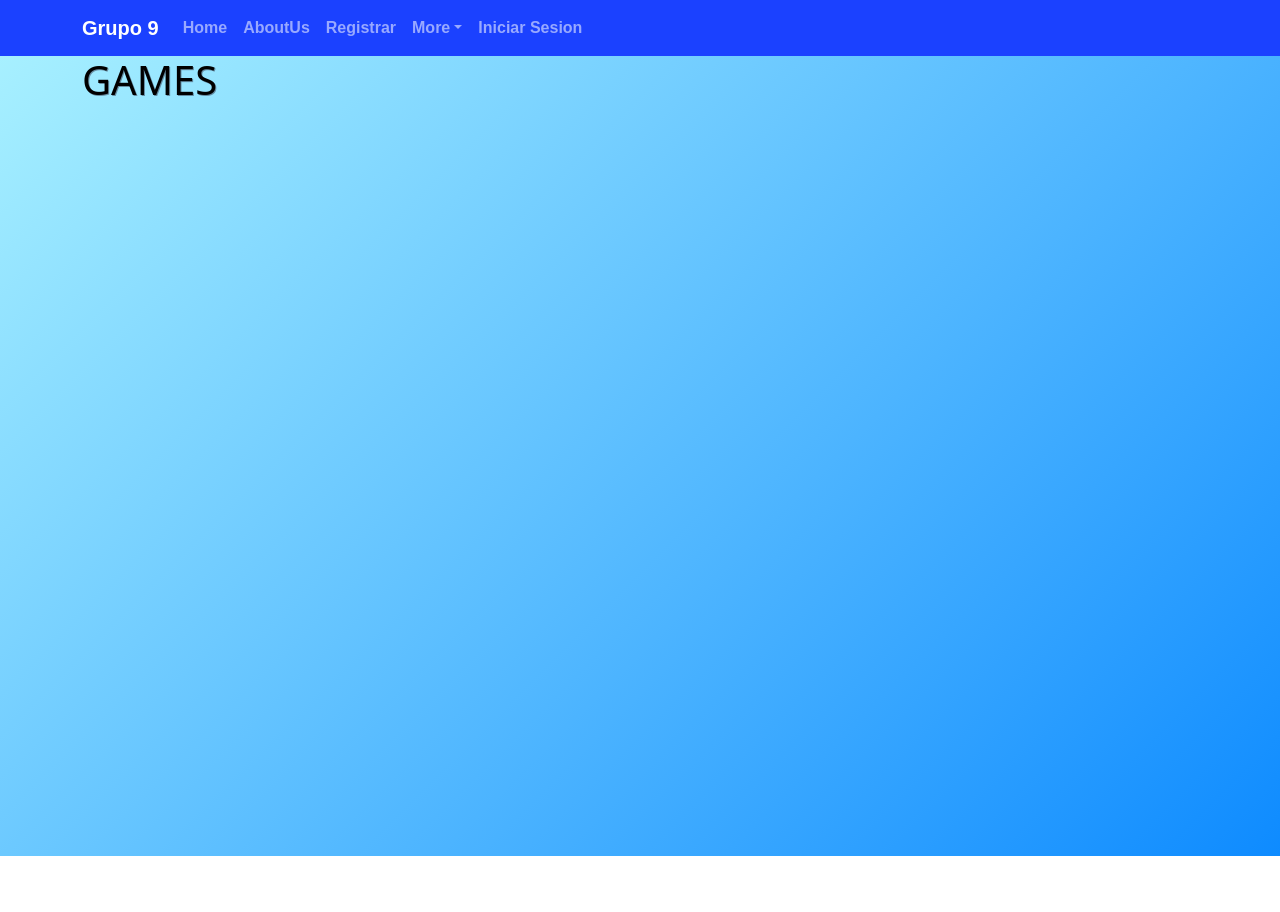
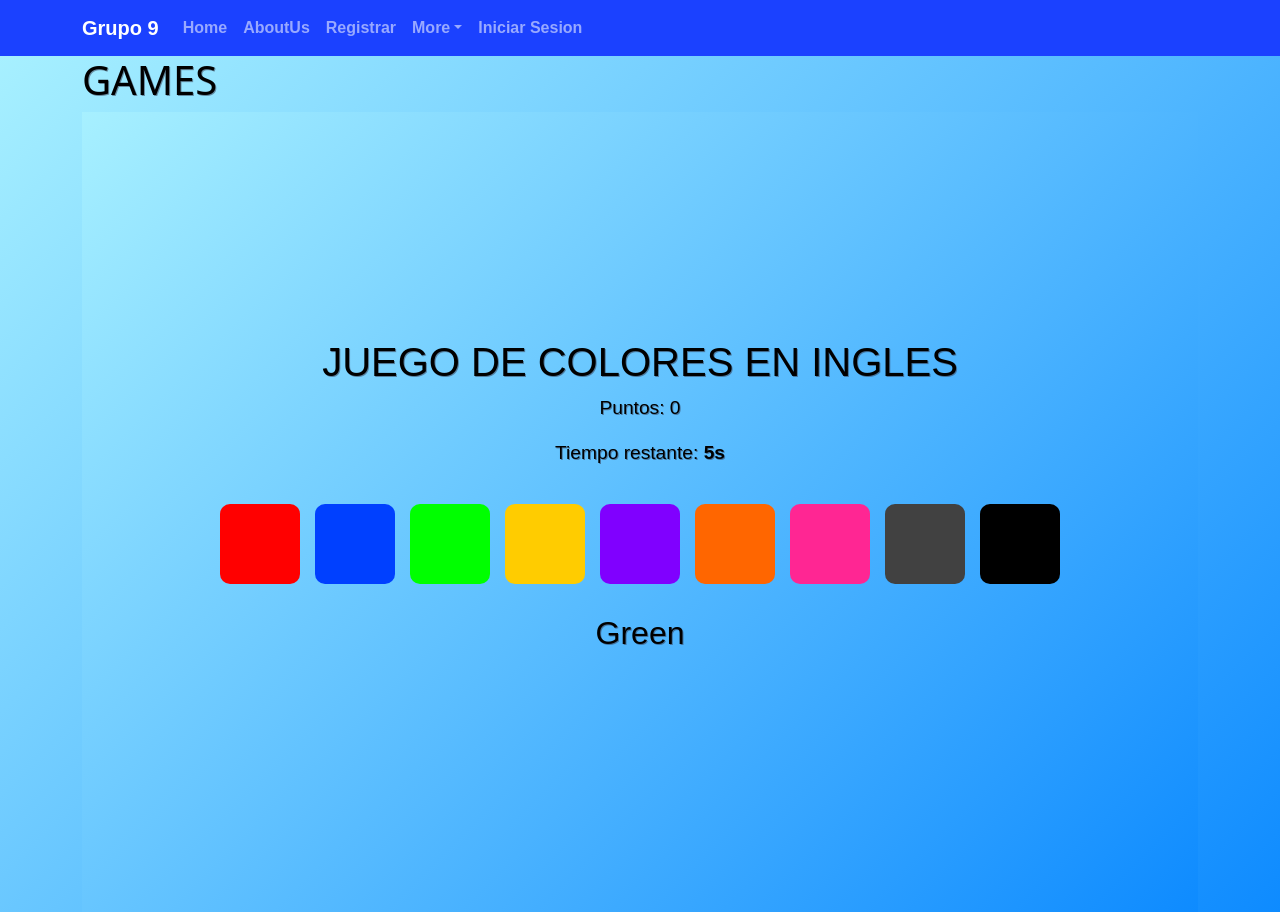
Before and after one commit to CeciTactaca/ProyectoFinal_Grupo9, a React (Vite) app in the folder client/: page /games in a window 1280 px wide. Before the commit the page ends 856 px from the top, so only its background shows below. Built offline with nearby package versions, Linux system fonts and the light colour scheme; no server answers.

Commit message:
se agrego el juego de ingles AramayoMatias

```diff
--- /dev/null
+++ b/client/src/components/JuegoColores.jsx
@@ -0,0 +1,140 @@
+import { useState, useEffect } from "react";
+import { Button } from "react-bootstrap";
+
+function JuegoColores() {
+  const colores = [
+    { nombre: "Red", codigo: "#ff0000ff" },
+    { nombre: "Blue", codigo: "#0040ffff" },
+    { nombre: "Green", codigo: "#00ff00ff" },
+    { nombre: "Yellow", codigo: "#ffcc00ff" },
+    { nombre: "Purple", codigo: "#8000ffff" },
+    { nombre: "Orange", codigo: "#ff6600ff" },
+    { nombre: "Pink", codigo: "#ff2693ff" },
+    { nombre: "Gray", codigo: "#414141ff" },
+    { nombre: "Black", codigo: "#000000ff" },
+  ];
+
+  const [colorActual, setColorActual] = useState(
+    colores[Math.floor(Math.random() * colores.length)]
+  );
+  const [puntos, setPuntos] = useState(0);
+  const [mensaje, setMensaje] = useState("");
+  const [tiempo, setTiempo] = useState(10); // 1 minuto = 60 segundos
+  const [juegoTerminado, setJuegoTerminado] = useState(false);
+
+  // ⏱️ Efecto del temporizador
+  useEffect(() => {
+    if (tiempo <= 0) {
+      setJuegoTerminado(true);
+      setMensaje("¡Tiempo terminado!");
+      return;
+    }
+
+    const intervalo = setInterval(() => {
+      setTiempo((t) => t - 1);
+    }, 1000);
+
+    return () => clearInterval(intervalo);
+  }, [tiempo]);
+
+  const handleClick = (nombre) => {
+    if (juegoTerminado) return; // no permite seguir jugando
+
+    if (nombre === colorActual.nombre) {
+      setPuntos(puntos + 1);
+      setMensaje("✅ ¡Correcto!");
+      setColorActual(colores[Math.floor(Math.random() * colores.length)]);
+    } else {
+      setMensaje("❌ Incorrecto, intenta de nuevo");
+    }
+  };
+
+  const reiniciarJuego = () => {
+    setPuntos(0);
+    setTiempo(60);
+    setMensaje("");
+    setJuegoTerminado(false);
+    setColorActual(colores[Math.floor(Math.random() * colores.length)]);
+  };
+
+  return (
+    <div
+      style={{
+        minHeight: "100vh",
+        background: "linear-gradient(135deg, #a7f0ff, #0e8bff)",
+        display: "flex",
+        flexDirection: "column",
+        alignItems: "center",
+        justifyContent: "center",
+        color: "black",
+        fontFamily: "Poppins, sans-serif",
+      }}
+    >
+      <h1> JUEGO DE COLORES EN INGLES</h1>
+      <p style={{ fontSize: "1.2rem" }}>Puntos: {puntos}</p>
+      <p style={{ fontSize: "1.2rem" }}>
+        Tiempo restante: <strong>{tiempo}s</strong>
+      </p>
+
+      <div
+        style={{
+          display: "flex",
+          gap: "15px",
+          marginTop: "20px",
+          flexWrap: "wrap",
+          justifyContent: "center",
+        }}
+      >
+        {colores.map((color) => (
+          <Button
+            key={color.nombre}
+            onClick={() => handleClick(color.nombre)}
+            style={{
+              backgroundColor: color.codigo,
+              border: "none",
+              width: "80px",
+              height: "80px",
+              borderRadius: "10px",
+              cursor: juegoTerminado ? "not-allowed" : "pointer",
+              opacity: juegoTerminado ? 0.5 : 1,
+              transition: "transform 0.2s ease",
+            }}
+            onMouseEnter={(e) =>
+              !juegoTerminado &&
+              (e.currentTarget.style.transform = "scale(1.1)")
+            }
+            onMouseLeave={(e) =>
+              (e.currentTarget.style.transform = "scale(1)")
+            }
+          ></Button>
+        ))}
+      </div>
+
+      <h2 style={{ marginTop: "30px", fontSize: "2rem" }}>
+        {colorActual.nombre}
+      </h2>
+
+      <p style={{ marginTop: "10px", fontSize: "1.2rem" }}>{mensaje}</p>
+
+      {juegoTerminado && (
+        <Button
+          onClick={reiniciarJuego}
+          style={{
+            marginTop: "20px",
+            padding: "10px 20px",
+            borderRadius: "8px",
+            border: "none",
+            backgroundColor: "#fff700ff",
+            color: "black",
+            fontSize: "1.2rem",
+            cursor: "pointer",
+          }}
+        >
+          Reiniciar juego
+        </Button>
+      )}
+    </div>
+  );
+}
+
+export default JuegoColores;
--- a/client/src/components/Layout.jsx
+++ b/client/src/components/Layout.jsx
@@ -24,24 +24,31 @@ function Layout() {
                 <Container>
                     <Navbar.Brand>Grupo 9</Navbar.Brand>
                     <Navbar.Toggle aria-controls="basic-navbar-nav" />
-                    <Navbar.Collapse id="basic-navbar-nav">
+                    <Navbar.Collapse id="basic-navbar-nav" className="justify-content-end">
                         <Nav className="me-auto">
                             <Nav.Link href="/">Home</Nav.Link>
                             <Nav.Link href="/aboutus">AboutUs</Nav.Link>
                             <Nav.Link href="/registrar">Registrar</Nav.Link>
                             {isAuthenticated && user?.rol === 'ADMINISTRATIVO'
-                            && (<Nav.Link href="/proyectos">Proyectos</Nav.Link>)}
+                                && (<Nav.Link href="/proyectos">Proyectos</Nav.Link>)}
                             <NavDropdown title="More" id="basic-nav-dropdown">
 
-                                    {isAuthenticated && user?.rol === 'ALUMNO'
+                                {isAuthenticated && user?.rol === 'ALUMNO'
                                     && (<NavDropdown.Item href="/games">Game</NavDropdown.Item>)}
                                 <NavDropdown.Item href="/Error">Pagina de error</NavDropdown.Item>
                                 <NavDropdown.Divider />
                             </NavDropdown>
-                            {isAuthenticated ?
-                                (<Button variant="warning" onClick={manejarLogout}>Cerrar Sesion</Button>)
+                            {isAuthenticated && user? (
+                                <Nav className="align-items-center">
+                                    <span className="text-light me-4">
+                                     Bienvenido <strong>{user?.nombre || user?.username}</strong>
+                                    </span>
+                                    <Button variant="warning" onClick={manejarLogout}>Cerrar Sesión</Button>
+                                </Nav>
+                                )
                                 : (<Nav.Link href="/">Iniciar Sesion</Nav.Link>)}
                         </Nav>
+
                     </Navbar.Collapse>
                 </Container>
             </Navbar>
--- a/client/src/components/Registrar.jsx
+++ b/client/src/components/Registrar.jsx
@@ -1,5 +1,5 @@
 import { useState } from "react";
-import { Form, Button, Col, Row } from "react-bootstrap";
+import { Form, Button, Col, Row, Container } from "react-bootstrap";
 import axios from "axios";
 
 const PASSWORD_REGEX = {
@@ -75,7 +75,7 @@ function Registrar() {
                 setRegError(error.message || 'Ocurrio un error inesperado al registrar el usuario. Por favor, intente nuevamente.');
             }
 
-            setUsuario({ nombre: '', apellido: '',  username: '', password: '' });
+            setUsuario({ nombre: '', apellido: '', username: '', password: '' });
             setValidado(false)
             setErrorPassword({ minLength: false, uppercase: false, lowercase: false, number: false });
         }
@@ -86,6 +86,9 @@ function Registrar() {
 
     return (
         <>
+            <Container>
+                <h1>Registrar Usuario</h1>
+            </Container>
             <Form noValidate validated={validado} onSubmit={manejarSubmit} className="p-4 border rounded shadow">
                 <Row className="mb-3" >
                     <Form.Group as={Col} md="6" className="mb-3" controlId="validacionNombre">
--- a/client/src/pages/Game.jsx
+++ b/client/src/pages/Game.jsx
@@ -1,10 +1,12 @@
 import { Container } from "react-bootstrap";
+import JuegoColores from "../components/JuegoColores.jsx";
 
 function Game() {
 
     return(
         <Container>
         <h1>GAMES</h1>
+        <JuegoColores />
         </Container>
     )
 };
```
Lines whose indentation alone changed are shown as unchanged.
